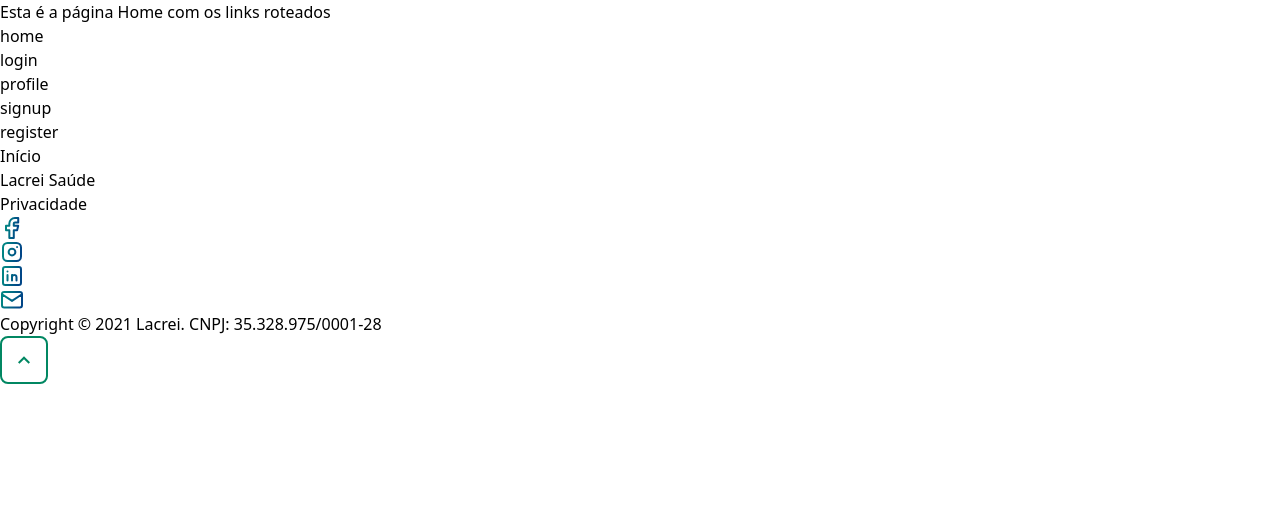
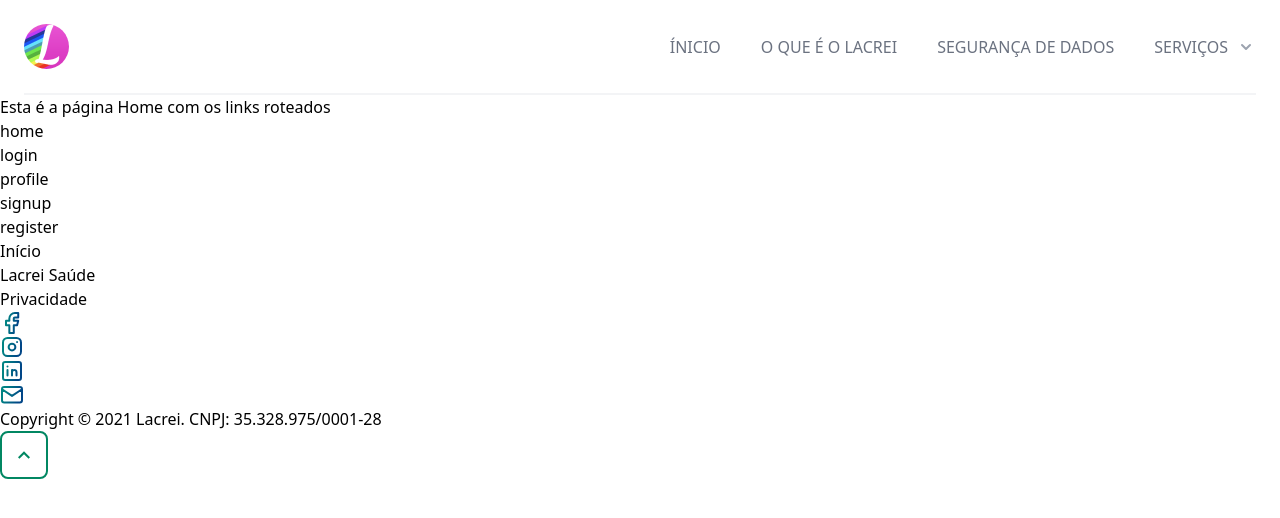
Before and after one commit to FelixMembrive/desafio-gama-lacrou-gr3, a React (Vite) app: page / in a window 1280 px wide. Shown: the top 518 px of the page. Built offline with nearby package versions, Linux system fonts and the light colour scheme.

Commit message:
Componente do Header criado, falta estilo Lacrei

```diff
--- a/package.json
+++ b/package.json
@@ -8,6 +8,8 @@
     "preview": "vite preview"
   },
   "dependencies": {
+    "@headlessui/react": "^1.6.5",
+    "@heroicons/react": "^1.0.6",
     "react": "^18.0.0",
     "react-dom": "^18.0.0",
     "react-router-dom": "^6.3.0"
--- /dev/null
+++ b/src/components/Header/index.tsx
@@ -0,0 +1,173 @@
+import { Fragment } from 'react'
+import { Popover, Transition } from '@headlessui/react'
+import {
+    MenuIcon,
+    XIcon,
+} from '@heroicons/react/outline'
+import { ChevronDownIcon } from '@heroicons/react/solid'
+import LogoDefault from '../Logo45x45'
+
+const navItens = [
+    {
+        name: 'ÍNICIO',
+        href: '#',
+    },
+    {
+        name: 'O QUE É O LACREI',
+        href: '#',
+    },
+    {
+        name: 'SEGURANÇA DE DADOS',
+        href: '#',
+    },
+]
+
+const services = [
+    {
+        name: 'LACREI SAÚDE',
+        href: '#',
+    },
+    {
+        name: 'LACREI JURÍDICO',
+        href: '#',
+    },
+    {
+        name: 'LACREI OPORTUNIDADES',
+        href: '#',
+    },
+]
+
+function classNames(...classes: string[]) {
+    return classes.filter(Boolean).join(' ')
+}
+
+export default function Header() {
+    return (
+        <Popover className="relative bg-white">
+            <div className="max-w-7xl mx-auto px-4 sm:px-6">
+                <div className="flex justify-between items-center border-b-2 border-gray-100 py-6 md:justify-start md:space-x-10">
+                    <div className="flex justify-start lg:w-0 lg:flex-1">
+                        <a href="#">
+                            <span className="sr-only">Workflow</span>
+                            <LogoDefault></LogoDefault>
+                        </a>
+                    </div>
+                    <div className="-mr-2 -my-2 md:hidden">
+                        <Popover.Button className="bg-white rounded-md p-2 inline-flex items-center justify-center text-gray-400 hover:text-gray-500 hover:bg-gray-100 focus:outline-none focus:ring-2 focus:ring-inset focus:ring-indigo-500">
+                            <span className="sr-only">Open menu</span>
+                            <MenuIcon className="h-6 w-6" aria-hidden="true" />
+                        </Popover.Button>
+                    </div>
+                    <Popover.Group as="nav" className="hidden md:flex space-x-10">
+                        {navItens.map((item) => (
+                            <a href={item.href} className="text-base font-medium text-gray-500 hover:text-gray-900">
+                                {item.name}
+                            </a>
+                        ))}
+                        <Popover className="relative">
+                            {({ open }) => (
+                                <>
+                                    <Popover.Button
+                                        className={classNames(
+                                            open ? 'text-gray-900' : 'text-gray-500',
+                                            'group bg-white rounded-md inline-flex items-center text-base font-medium hover:text-gray-900 focus:outline-none focus:ring-2 focus:ring-offset-2 focus:ring-indigo-500'
+                                        )}
+                                    >
+                                        <span>SERVIÇOS</span>
+                                        <ChevronDownIcon
+                                            className={classNames(
+                                                open ? 'text-gray-600' : 'text-gray-400',
+                                                'ml-2 h-5 w-5 group-hover:text-gray-500'
+                                            )}
+                                            aria-hidden="true"
+                                        />
+                                    </Popover.Button>
+                                    <Transition
+                                        as={Fragment}
+                                        enter="transition ease-out duration-200"
+                                        enterFrom="opacity-0 translate-y-1"
+                                        enterTo="opacity-100 translate-y-0"
+                                        leave="transition ease-in duration-150"
+                                        leaveFrom="opacity-100 translate-y-0"
+                                        leaveTo="opacity-0 translate-y-1"
+                                    >
+                                        <Popover.Panel className="absolute z-10 left-1/2 transform -translate-x-1/2 mt-3 px-2 w-screen max-w-md sm:px-0">
+                                            <div className="rounded-lg shadow-lg ring-1 ring-black ring-opacity-5 overflow-hidden">
+                                                <div className="relative grid gap-6 bg-white px-5 py-6 sm:gap-8 sm:p-8">
+                                                    {services.map((item) => (
+                                                        <a
+                                                            key={item.name}
+                                                            href={item.href}
+                                                            className="-m-3 p-3 flex items-start rounded-lg hover:bg-gray-50"
+                                                        >
+                                                            <div className="ml-4">
+                                                                <p className="text-base font-medium text-gray-900">{item.name}</p>
+                                                            </div>
+                                                        </a>
+                                                    ))}
+                                                </div>
+                                            </div>
+                                        </Popover.Panel>
+                                    </Transition>
+                                </>
+                            )}
+                        </Popover>
+                    </Popover.Group>
+                </div>
+            </div>
+            <Transition
+                as={Fragment}
+                enter="duration-200 ease-out"
+                enterFrom="opacity-0 scale-95"
+                enterTo="opacity-100 scale-100"
+                leave="duration-100 ease-in"
+                leaveFrom="opacity-100 scale-100"
+                leaveTo="opacity-0 scale-95"
+            >
+                <Popover.Panel focus className="absolute top-0 inset-x-0 p-2 transition transform origin-top-right md:hidden">
+                    <div className="rounded-lg shadow-lg ring-1 ring-black ring-opacity-5 bg-white divide-y-2 divide-gray-50">
+                        <div className="pt-5 pb-6 px-5">
+                            <div className="flex items-center justify-between">
+                                <div>
+                                    <LogoDefault></LogoDefault>
+                                </div>
+                                <div className="-mr-2">
+                                    <Popover.Button className="bg-white rounded-md p-2 inline-flex items-center justify-center text-gray-400 hover:text-gray-500 hover:bg-gray-100 focus:outline-none focus:ring-2 focus:ring-inset focus:ring-indigo-500">
+                                        <span className="sr-only">Close menu</span>
+                                        <XIcon className="h-6 w-6" aria-hidden="true" />
+                                    </Popover.Button>
+                                </div>
+                            </div>
+                            <div className="mt-6">
+                                <nav className="grid gap-y-8">
+                                    {navItens.map((item) => (
+                                        <a
+                                            key={item.name}
+                                            href={item.href}
+                                            className="-m-3 p-3 flex items-center rounded-md hover:bg-gray-50"
+                                        >
+                                            <span className="ml-3 text-base font-medium text-gray-900">{item.name}</span>
+                                        </a>
+                                    ))}
+                                </nav>
+                            </div>
+                        </div>
+                        <div className="py-6 px-5 space-y-6">
+                            <div className="grid grid-cols-2 gap-y-4 gap-x-8">
+                                {services.map((item) => (
+                                    <a
+                                        key={item.name}
+                                        href={item.href}
+                                        className="text-base font-medium text-gray-900 hover:text-gray-700"
+                                    >
+                                        {item.name}
+                                    </a>
+                                ))}
+                            </div>
+                        </div>
+                    </div>
+                </Popover.Panel>
+            </Transition>
+        </Popover>
+    )
+}
--- /dev/null
+++ b/src/components/Logo45x45/index.tsx
@@ -0,0 +1,7 @@
+import  Logo45x45 from "../../assets/images/logo45x45.png"
+
+export default function LogoDefault() {
+    return (
+      <img className="rounded-3xl" src={Logo45x45} alt="Logo da Lacrei" />
+    );
+  }
--- a/src/pages/Home/index.tsx
+++ b/src/pages/Home/index.tsx
@@ -1,15 +1,18 @@
 import Button from "../../components/Button";
 import Footer from "../../components/Footer";
+import Header from "../../components/Header";
 export default function Home() {
 
   return (
     <>
+    <Header></Header>
       <h1>Esta é a página Home com os links roteados</h1>
       <Button to="/" text="home" />
       <Button to="/login" text="login" />
       <Button to="/profile" text="profile" />
       <Button to="/signup" text="signup" />
       <Button to="/register" text="register" />
+
       <Footer/>
     </>
   );
```
Also changed, not shown: src/assets/images/logo45x45.png (added), 1 other file (tests, documents, lock files or other folders).
